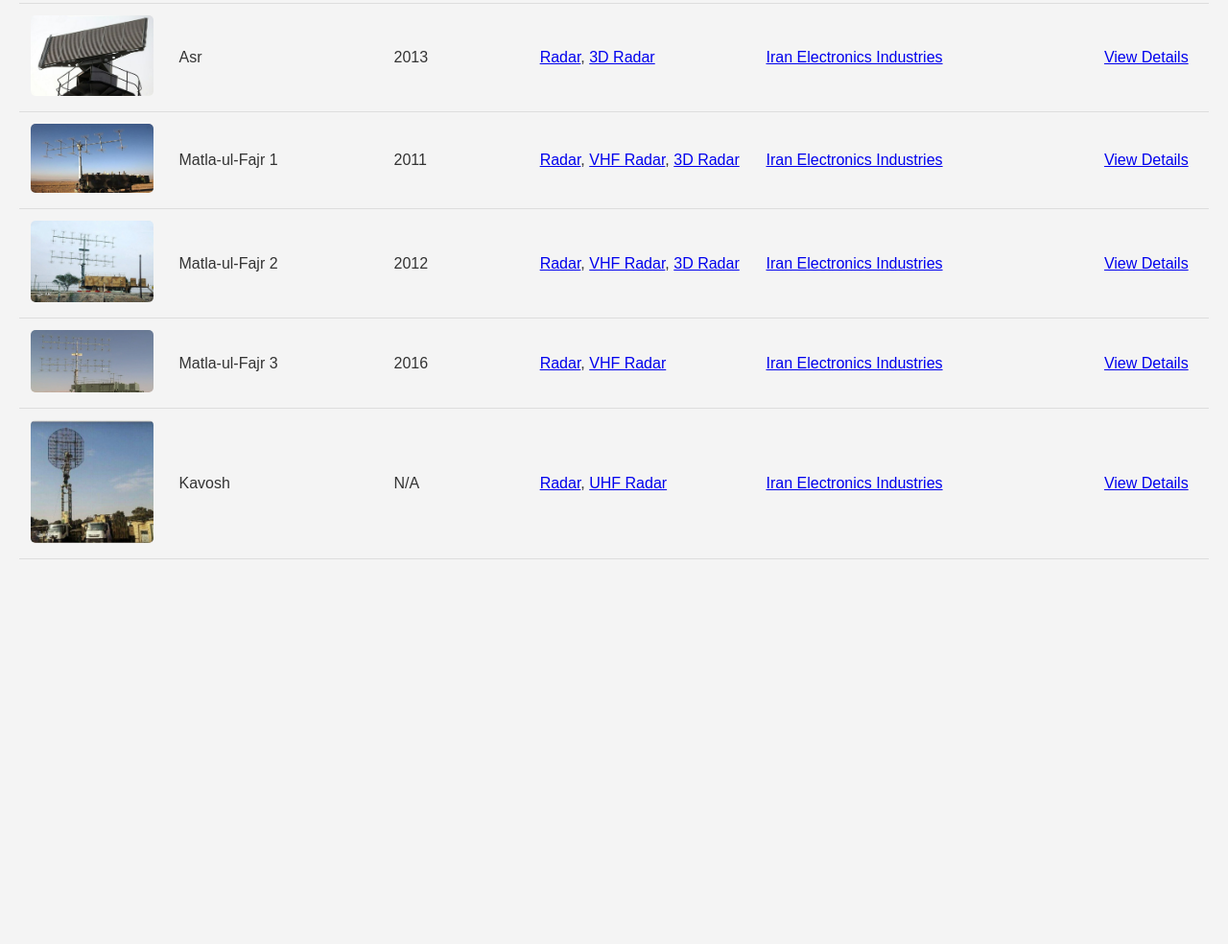
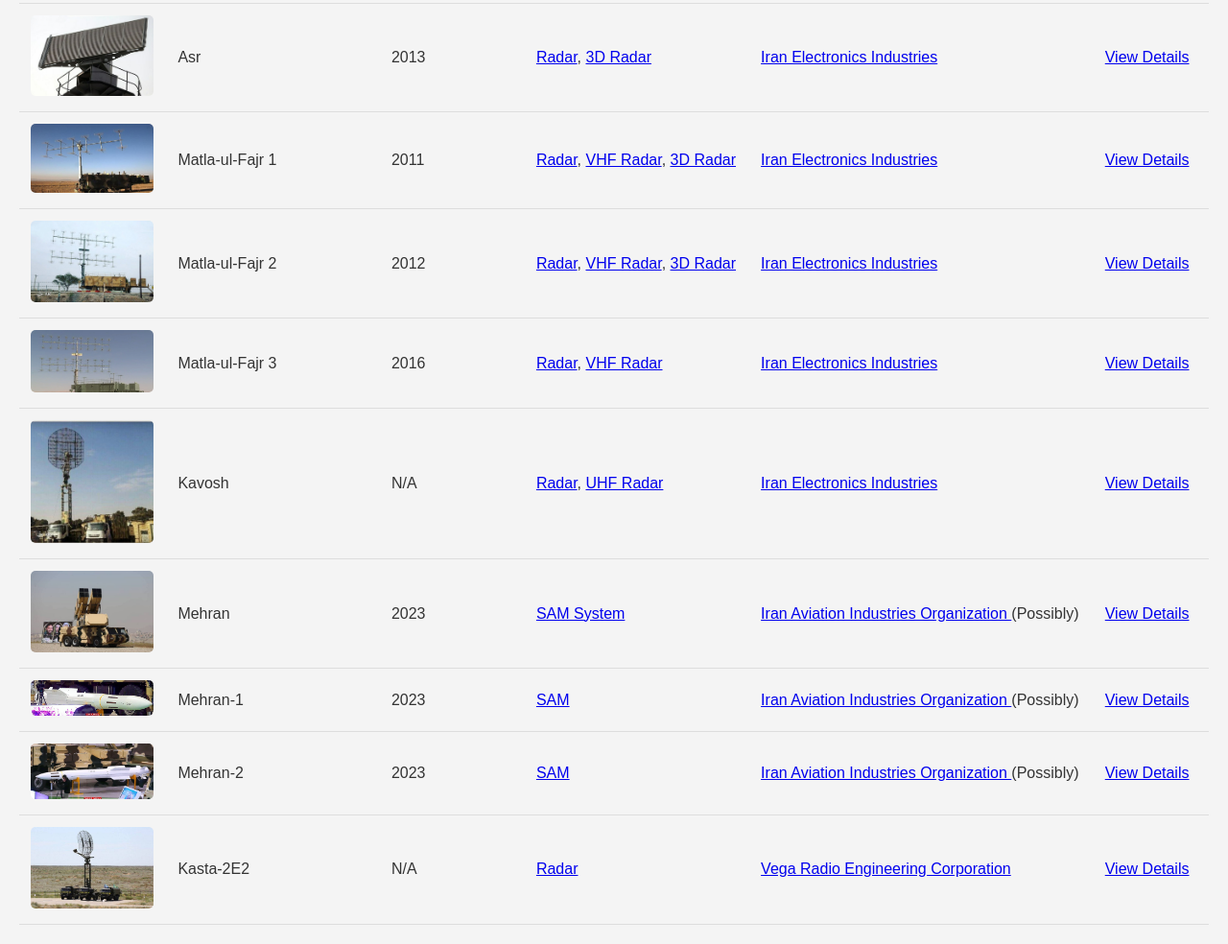
Before and after one commit to ShadowSucks/militarystuff, a plain HTML site: page index.html in a window 1280 px wide. Shown: the part 2107-3091 px from the top of the page at 96% size. Before the commit the page ends 2710 px from the top, so only its background shows below. Drawn offline with Linux system fonts and the light colour scheme.

Commit message:
Added Internal linking, Mehran, Mehran-1, Mehran-2 and Kasta-2E2

```diff
--- a/data.json
+++ b/data.json
@@ -686,5 +686,126 @@
                 "title": null
             }
         ]
+    },
+    {
+        "id": 21,
+        "name": "Mehran",
+        "description": "Described as competitor of the Russian S-400, not much is known about the Mehran system.",
+        "yearAnnounced": 2023,
+        "yearAbandoned": null,
+        "inService": 2023,
+        "totalMade": "Unknown",
+        "type": "SAM System",
+        "madeBy": "Iran Aviation Industries Organization // (Possibly)",
+        "countryOfOrigin": "Iran",
+        "usedBy": "IRGC Aerospace Forces,IRI Air Defense Forces",
+        "properties": [
+            {
+                "name": "Maximum Range",
+                "value": "200-320 km"
+            },
+            {
+                "name": "Main Armament",
+                "value": "Mehran-1;22"
+            },
+            {
+                "name": "Main Armament",
+                "value": "Mehran-2;23"
+            }
+        ],
+        "pictures": [
+            {
+                "url": "./pictures/mehran_1.jpg",
+                "title": null
+            }
+        ]
+    },
+    {
+        "id": 22,
+        "name": "Mehran-1",
+        "description": "Mehran-1 is one of the main SAMs fired by the Mehran;21 system.",
+        "yearAnnounced": 2023,
+        "yearAbandoned": null,
+        "inService": 2023,
+        "totalMade": "Unknown",
+        "type": "SAM",
+        "madeBy": "Iran Aviation Industries Organization // (Possibly)",
+        "countryOfOrigin": "Iran",
+        "usedBy": "IRGC Aerospace Forces,IRI Air Defense Forces",
+        "properties": [
+            {
+                "name": "Maximum Range",
+                "value": "200 km"
+            }
+        ],
+        "pictures": [
+            {
+                "url": "./pictures/mehransam1_1.jpg",
+                "title": null
+            }
+        ]
+    },
+    {
+        "id": 23,
+        "name": "Mehran-2",
+        "description": "Mehran-2 is one of the main SAMs fired by the Mehran;21 system.",
+        "yearAnnounced": 2023,
+        "yearAbandoned": null,
+        "inService": 2023,
+        "totalMade": "Unknown",
+        "type": "SAM",
+        "madeBy": "Iran Aviation Industries Organization // (Possibly)",
+        "countryOfOrigin": "Iran",
+        "usedBy": "IRGC Aerospace Forces,IRI Air Defense Forces",
+        "properties": [
+            {
+                "name": "Maximum Range",
+                "value": "320 km"
+            }
+        ],
+        "pictures": [
+            {
+                "url": "./pictures/mehransam2_1.jpg",
+                "title": null
+            }
+        ]
+    },
+    {
+        "id": 24,
+        "name": "Kasta-2E2",
+        "description": "The Kasta 2E is a modern Russian radar system. The development of the Kasta 2E surveillance radars was initiated in the former Soviet Union. Its primary objective is to overcome deficiencies or to satisfy the demand in low-level surveillance.",
+        "yearAnnounced": null,
+        "yearAbandoned": null,
+        "inService": null,
+        "totalMade": "Unknown",
+        "type": "Radar",
+        "madeBy": "Vega Radio Engineering Corporation",
+        "countryOfOrigin": "Russia",
+        "usedBy": "Russian Aerospace Forces,IRI Air Defense Forces",
+        "properties": [
+            {
+                "name": "Maximum Range",
+                "value": "60 km"
+            },
+            {
+                "name": "Maximum Height",
+                "value": "6 km"
+            }
+            ,
+            {
+                "name": "Power",
+                "value": "23 kW"
+            }
+        ],
+        "pictures": [
+            {
+                "url": "./pictures/kastae2e_1.jpg",
+                "title": null
+            },
+            {
+                "url": "./pictures/kastae2e_2.jpg",
+                "title": null
+            }
+        ]
     }
 ]
--- a/styles.css
+++ b/styles.css
@@ -163,6 +163,9 @@ th {
     display: flex;
     flex-direction: column;
 }
+.spicture img {
+    max-height: 55vh;
+}
 .spicture p {
     margin: 0;
     font-size: 1.5vh;
```
Also changed, not shown: details.html (+13 -5 lines), pictures/kastae2e_1.jpg (added), pictures/kastae2e_2.jpg (added), pictures/mehran_1.jpg (added), pictures/mehransam1_1.jpg (added), pictures/mehransam2_1.jpg (added).
